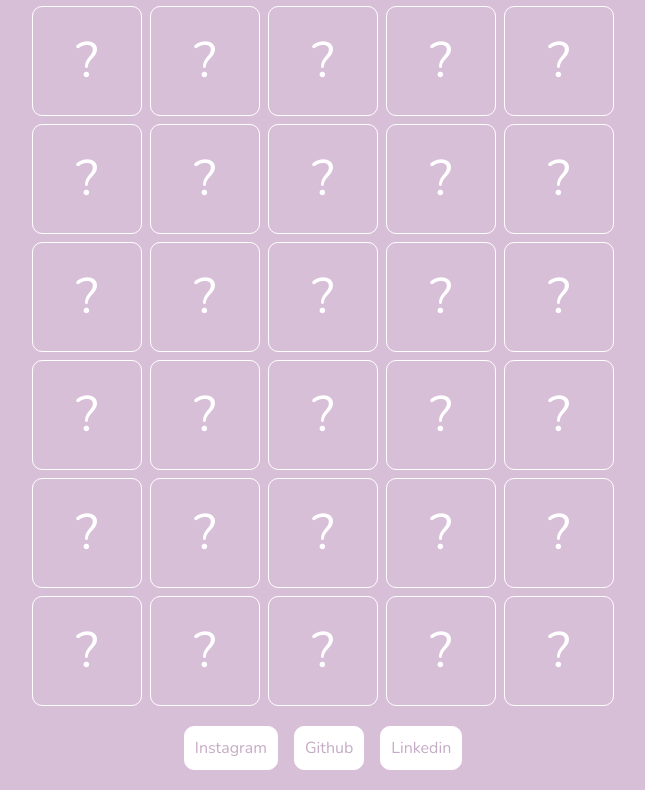
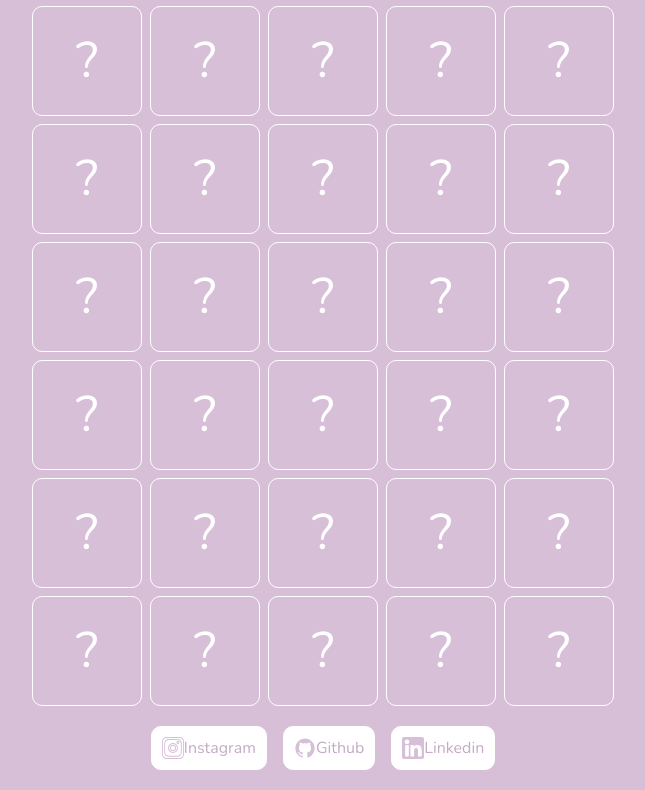
Before and after one commit to furkanerr/Card-Game-redux-toolkit, a React (Create React App) app: page /game in a window 1280 px wide. Shown: the part 772-1562 px from the top of the page, without its empty margins (317-962 px from the left). Built offline with nearby package versions, Linux system fonts and the light colour scheme.

Commit message:
Icons added

```diff
--- a/src/components/footer/footer.jsx
+++ b/src/components/footer/footer.jsx
@@ -1,5 +1,4 @@
 import React from "react";
-
 
 
 import InstaIcon from "../../constant/Icons/Instaıcon";
--- a/src/constant/Icons/GithubIcon.jsx
+++ b/src/constant/Icons/GithubIcon.jsx
@@ -3,19 +3,14 @@ import React from "react";
 const GithubIcon = () => {
   return (
     <svg
-      aria-hidden="true"
-      focusable="false"
-      data-prefix="fab"
-      data-icon="github"
-      class="svg-inline--fa fa-github fa-w-16 footer_ıcon__1OtbV"
-      role="img"
       xmlns="http://www.w3.org/2000/svg"
-      viewBox="0 0 496 512"
+      width="22px"
+      height="22px"
+      viewBox="0 0 512 512"
+      fill="#D8BFD8"
     >
-      <path
-        fill="currentColor"
-        d="M165.9 397.4c0 2-2.3 3.6-5.2 3.6-3.3 .3-5.6-1.3-5.6-3.6 0-2 2.3-3.6 5.2-3.6 3-.3 5.6 1.3 5.6 3.6zm-31.1-4.5c-.7 2 1.3 4.3 4.3 4.9 2.6 1 5.6 0 6.2-2s-1.3-4.3-4.3-5.2c-2.6-.7-5.5 .3-6.2 2.3zm44.2-1.7c-2.9 .7-4.9 2.6-4.6 4.9 .3 2 2.9 3.3 5.9 2.6 2.9-.7 4.9-2.6 4.6-4.6-.3-1.9-3-3.2-5.9-2.9zM244.8 8C106.1 8 0 113.3 0 252c0 110.9 69.8 205.8 169.5 239.2 12.8 2.3 17.3-5.6 17.3-12.1 0-6.2-.3-40.4-.3-61.4 0 0-70 15-84.7-29.8 0 0-11.4-29.1-27.8-36.6 0 0-22.9-15.7 1.6-15.4 0 0 24.9 2 38.6 25.8 21.9 38.6 58.6 27.5 72.9 20.9 2.3-16 8.8-27.1 16-33.7-55.9-6.2-112.3-14.3-112.3-110.5 0-27.5 7.6-41.3 23.6-58.9-2.6-6.5-11.1-33.3 2.6-67.9 20.9-6.5 69 27 69 27 20-5.6 41.5-8.5 62.8-8.5s42.8 2.9 62.8 8.5c0 0 48.1-33.6 69-27 13.7 34.7 5.2 61.4 2.6 67.9 16 17.7 25.8 31.5 25.8 58.9 0 96.5-58.9 104.2-114.8 110.5 9.2 7.9 17 22.9 17 46.4 0 33.7-.3 75.4-.3 83.6 0 6.5 4.6 14.4 17.3 12.1C428.2 457.8 496 362.9 496 252 496 113.3 383.5 8 244.8 8zM97.2 352.9c-1.3 1-1 3.3 .7 5.2 1.6 1.6 3.9 2.3 5.2 1 1.3-1 1-3.3-.7-5.2-1.6-1.6-3.9-2.3-5.2-1zm-10.8-8.1c-.7 1.3 .3 2.9 2.3 3.9 1.6 1 3.6 .7 4.3-.7 .7-1.3-.3-2.9-2.3-3.9-2-.6-3.6-.3-4.3 .7zm32.4 35.6c-1.6 1.3-1 4.3 1.3 6.2 2.3 2.3 5.2 2.6 6.5 1 1.3-1.3 .7-4.3-1.3-6.2-2.2-2.3-5.2-2.6-6.5-1zm-11.4-14.7c-1.6 1-1.6 3.6 0 5.9 1.6 2.3 4.3 3.3 5.6 2.3 1.6-1.3 1.6-3.9 0-6.2-1.4-2.3-4-3.3-5.6-2z"
-      ></path>
+
+      <path d="M256,32C132.3,32,32,134.9,32,261.7c0,101.5,64.2,187.5,153.2,217.9a17.56,17.56,0,0,0,3.8.4c8.3,0,11.5-6.1,11.5-11.4,0-5.5-.2-19.9-.3-39.1a102.4,102.4,0,0,1-22.6,2.7c-43.1,0-52.9-33.5-52.9-33.5-10.2-26.5-24.9-33.6-24.9-33.6-19.5-13.7-.1-14.1,1.4-14.1h.1c22.5,2,34.3,23.8,34.3,23.8,11.2,19.6,26.2,25.1,39.6,25.1a63,63,0,0,0,25.6-6c2-14.8,7.8-24.9,14.2-30.7-49.7-5.8-102-25.5-102-113.5,0-25.1,8.7-45.6,23-61.6-2.3-5.8-10-29.2,2.2-60.8a18.64,18.64,0,0,1,5-.5c8.1,0,26.4,3.1,56.6,24.1a208.21,208.21,0,0,1,112.2,0c30.2-21,48.5-24.1,56.6-24.1a18.64,18.64,0,0,1,5,.5c12.2,31.6,4.5,55,2.2,60.8,14.3,16.1,23,36.6,23,61.6,0,88.2-52.4,107.6-102.3,113.3,8,7.1,15.2,21.1,15.2,42.5,0,30.7-.3,55.5-.3,63,0,5.4,3.1,11.5,11.4,11.5a19.35,19.35,0,0,0,4-.4C415.9,449.2,480,363.1,480,261.7,480,134.9,379.7,32,256,32Z" />
     </svg>
   );
 };
--- a/src/constant/Icons/Instaıcon.jsx
+++ b/src/constant/Icons/Instaıcon.jsx
@@ -1,21 +1,33 @@
 import React from "react";
 
- const InstaIcon = () => {
+const InstaIcon = () => {
   return (
     <svg
-      aria-hidden="true"
-      focusable="false"
-      data-prefix="fab"
-      data-icon="instagram"
-      class="svg-inline--fa fa-instagram fa-w-14 footer_ıcon__1OtbV"
-      role="img"
       xmlns="http://www.w3.org/2000/svg"
-      viewBox="0 0 448 512"
+
+      version="1.1"
+      id="Layer_1"
+      x="10px"
+      y="10px"
+      width="22px"
+      height="22px"
+      viewBox="0 0 490 490"
+      fill="#D8BFD8"
+
+
     >
-      <path
-        fill="currentColor"
-        d="M224.1 141c-63.6 0-114.9 51.3-114.9 114.9s51.3 114.9 114.9 114.9S339 319.5 339 255.9 287.7 141 224.1 141zm0 189.6c-41.1 0-74.7-33.5-74.7-74.7s33.5-74.7 74.7-74.7 74.7 33.5 74.7 74.7-33.6 74.7-74.7 74.7zm146.4-194.3c0 14.9-12 26.8-26.8 26.8-14.9 0-26.8-12-26.8-26.8s12-26.8 26.8-26.8 26.8 12 26.8 26.8zm76.1 27.2c-1.7-35.9-9.9-67.7-36.2-93.9-26.2-26.2-58-34.4-93.9-36.2-37-2.1-147.9-2.1-184.9 0-35.8 1.7-67.6 9.9-93.9 36.1s-34.4 58-36.2 93.9c-2.1 37-2.1 147.9 0 184.9 1.7 35.9 9.9 67.7 36.2 93.9s58 34.4 93.9 36.2c37 2.1 147.9 2.1 184.9 0 35.9-1.7 67.7-9.9 93.9-36.2 26.2-26.2 34.4-58 36.2-93.9 2.1-37 2.1-147.8 0-184.8zM398.8 388c-7.8 19.6-22.9 34.7-42.6 42.6-29.5 11.7-99.5 9-132.1 9s-102.7 2.6-132.1-9c-19.6-7.8-34.7-22.9-42.6-42.6-11.7-29.5-9-99.5-9-132.1s-2.6-102.7 9-132.1c7.8-19.6 22.9-34.7 42.6-42.6 29.5-11.7 99.5-9 132.1-9s102.7-2.6 132.1 9c19.6 7.8 34.7 22.9 42.6 42.6 11.7 29.5 9 99.5 9 132.1s2.7 102.7-9 132.1z"
-      ></path>
+      <g>
+        <g>
+          <g>
+            <path d="M245,135c-60.654,0-110,49.346-110,110s49.346,110,110,110s110-49.346,110-110S305.654,135,245,135z M245,335     c-49.626,0-90-40.374-90-90c0-49.626,40.374-90,90-90c49.626,0,90,40.374,90,90C335,294.626,294.626,335,245,335z" />
+            <path d="M355,90c-19.299,0-35,15.701-35,35s15.701,35,35,35s35-15.701,35-35S374.299,90,355,90z M355,140     c-8.272,0-15-6.729-15-15s6.728-15,15-15c8.272,0,15,6.729,15,15S363.272,140,355,140z" />
+            <path d="M245,175c-38.598,0-70,31.402-70,70c0,38.598,31.402,70,70,70c38.598,0,70-31.402,70-70C315,206.402,283.598,175,245,175     z M245,295c-27.57,0-50-22.43-50-50s22.43-50,50-50s50,22.43,50,50S272.57,295,245,295z" />
+            <path d="M340,45H150C94.86,45,50,89.86,50,145v195c0,55.14,44.86,100,100,100h190c55.141,0,100-44.86,100-100V145     C440,89.86,395.141,45,340,45z M420,340c0,44.112-35.888,80-80,80H150c-44.112,0-80-35.888-80-80V145c0-44.112,35.888-80,80-80     h190c44.112,0,80,35.888,80,80V340z" />
+            <path d="M390,0H100C44.86,0,0,44.86,0,100v290c0,55.14,44.86,100,100,100h290c55.141,0,100-44.86,100-100V100     C490,44.86,445.141,0,390,0z M470,390c0,44.112-35.888,80-80,80H100c-44.112,0-80-35.888-80-80V100c0-44.112,35.888-80,80-80h290     c44.112,0,80,35.888,80,80V390z" />
+          </g>
+        </g>
+      </g>
+
     </svg>
   );
 };
--- a/src/constant/Icons/LinkedinIcon.jsx
+++ b/src/constant/Icons/LinkedinIcon.jsx
@@ -3,19 +3,22 @@ import React from "react";
 const LinkedinIcon = () => {
   return (
     <svg
-      aria-hidden="true"
-      focusable="false"
-      data-prefix="fab"
-      data-icon="linkedin"
-      class="svg-inline--fa fa-linkedin fa-w-14 footer_ıcon__1OtbV"
-      role="img"
       xmlns="http://www.w3.org/2000/svg"
-      viewBox="0 0 448 512"
+
+      version="1.1"
+      id="Layer_1"
+
+      viewBox="0 0 382 382"
+      width="22px"
+      height="22px"
+      fill="#D8BFD8"
+
     >
       <path
-        fill="currentColor"
-        d="M416 32H31.9C14.3 32 0 46.5 0 64.3v383.4C0 465.5 14.3 480 31.9 480H416c17.6 0 32-14.5 32-32.3V64.3c0-17.8-14.4-32.3-32-32.3zM135.4 416H69V202.2h66.5V416zm-33.2-243c-21.3 0-38.5-17.3-38.5-38.5S80.9 96 102.2 96c21.2 0 38.5 17.3 38.5 38.5 0 21.3-17.2 38.5-38.5 38.5zm282.1 243h-66.4V312c0-24.8-.5-56.7-34.5-56.7-34.6 0-39.9 27-39.9 54.9V416h-66.4V202.2h63.7v29.2h.9c8.9-16.8 30.6-34.5 62.9-34.5 67.2 0 79.7 44.3 79.7 101.9V416z"
-      ></path>
+
+        d="M347.445,0H34.555C15.471,0,0,15.471,0,34.555v312.889C0,366.529,15.471,382,34.555,382h312.889  C366.529,382,382,366.529,382,347.444V34.555C382,15.471,366.529,0,347.445,0z M118.207,329.844c0,5.554-4.502,10.056-10.056,10.056  H65.345c-5.554,0-10.056-4.502-10.056-10.056V150.403c0-5.554,4.502-10.056,10.056-10.056h42.806  c5.554,0,10.056,4.502,10.056,10.056V329.844z M86.748,123.432c-22.459,0-40.666-18.207-40.666-40.666S64.289,42.1,86.748,42.1  s40.666,18.207,40.666,40.666S109.208,123.432,86.748,123.432z M341.91,330.654c0,5.106-4.14,9.246-9.246,9.246H286.73  c-5.106,0-9.246-4.14-9.246-9.246v-84.168c0-12.556,3.683-55.021-32.813-55.021c-28.309,0-34.051,29.066-35.204,42.11v97.079  c0,5.106-4.139,9.246-9.246,9.246h-44.426c-5.106,0-9.246-4.14-9.246-9.246V149.593c0-5.106,4.14-9.246,9.246-9.246h44.426  c5.106,0,9.246,4.14,9.246,9.246v15.655c10.497-15.753,26.097-27.912,59.312-27.912c73.552,0,73.131,68.716,73.131,106.472  L341.91,330.654L341.91,330.654z"
+      />
+
     </svg>
   );
 };
```
